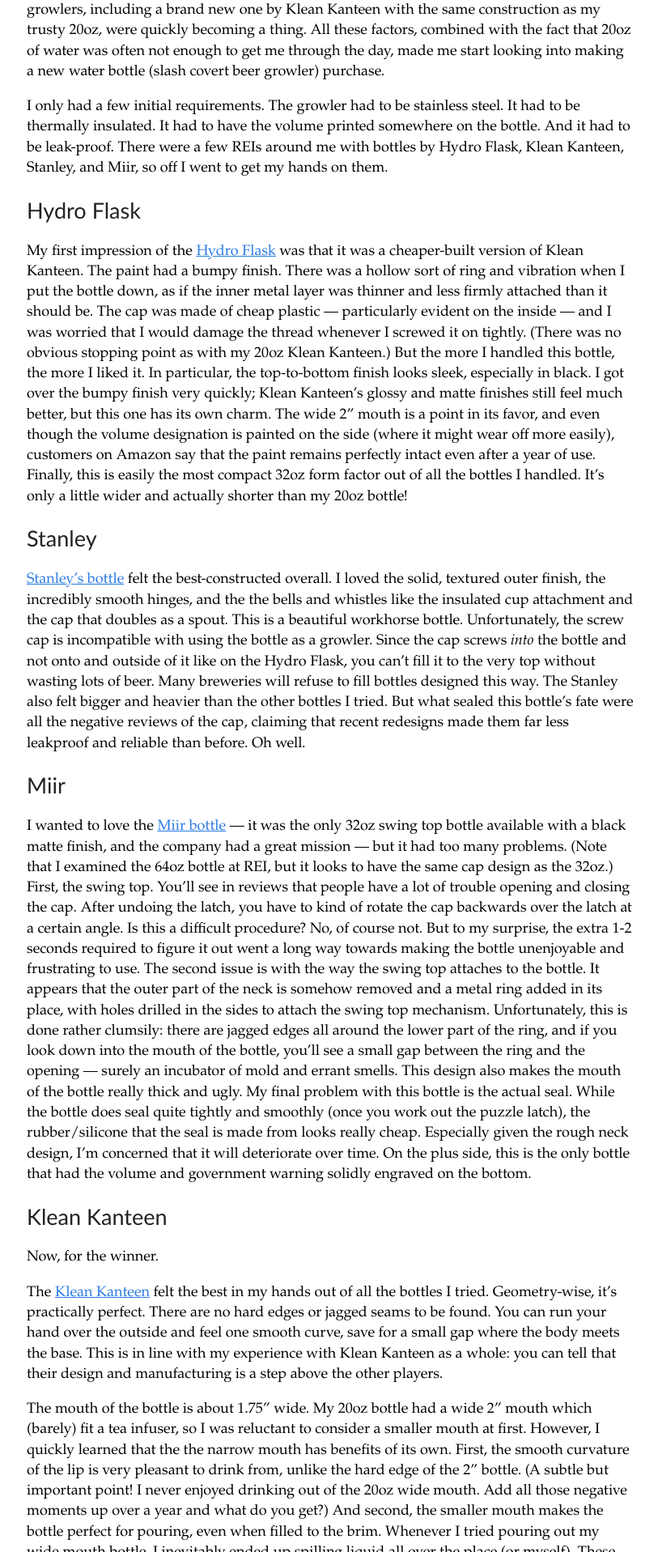
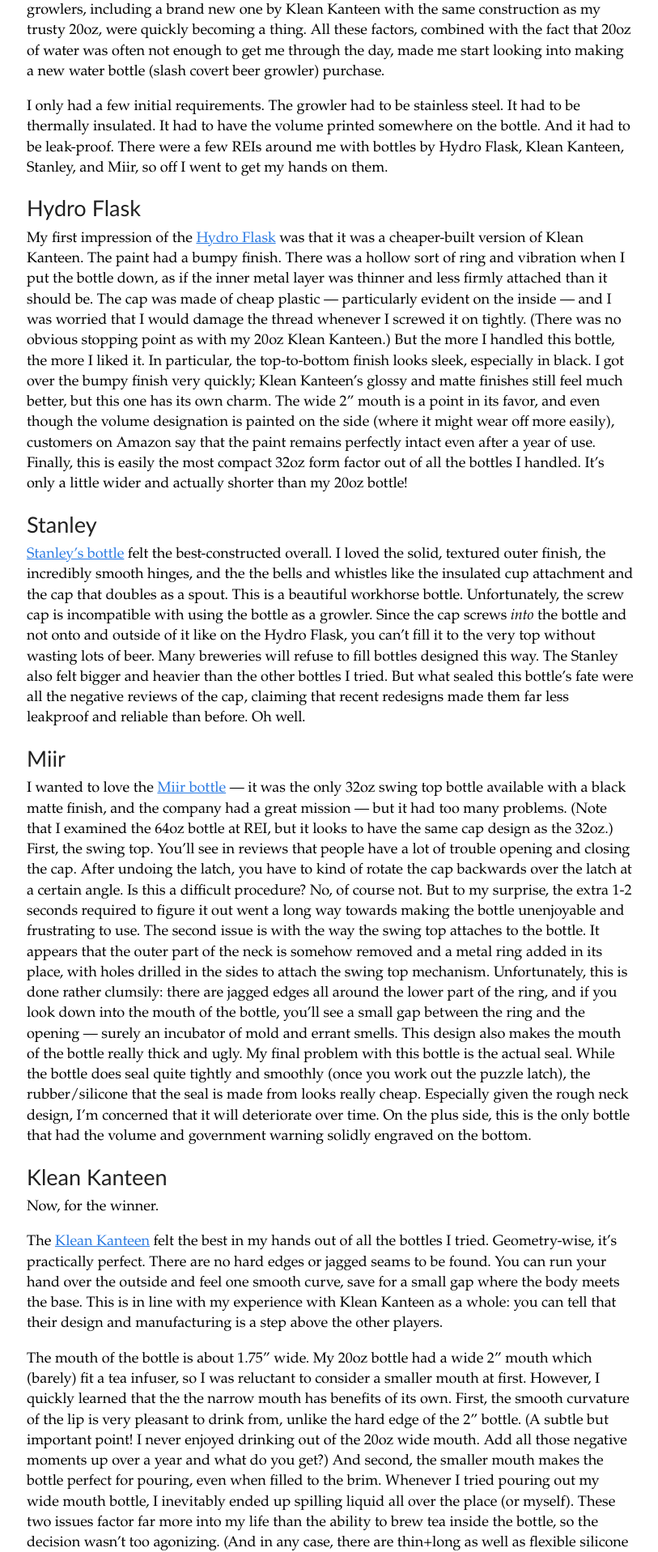
Before and after one commit to archagon/archagon.net, a Jekyll site: the page built from _posts/2015-09-09-the-klean-kanteen-32oz-insulated-stainless-steel-growler-with-swing-lok-cap.md, in a window 1280 px wide. Shown: the part 1501-3418 px from the top of the page at 81% size, without its empty margins (232-1045 px from the left). Built offline with Jekyll 4.4.1, drawn with Linux system fonts in a browser that asks for light colours.

Commit message:
Header margins for documents.

```diff
--- a/_sass/_base.scss
+++ b/_sass/_base.scss
@@ -130,6 +130,7 @@ h1, h2, h3, h4, h5, h6 {
 }
 
 h1 {
+    // AB: if you change the size, also change the margins etc. in document.scss
     font-size: 200%;
     font-weight: 600;
 }
@@ -140,6 +141,7 @@ h2 {
 h3 {
     font-size: 120%;
 }
+// AB: these should probably be never used in a document
 h4 {
     font-size: 110%;
 }
--- a/_sass/_document.scss
+++ b/_sass/_document.scss
@@ -88,6 +88,41 @@ $post-list-spacing-unit-small: 1.5rem;
                     visibility: hidden;
                 }
             }
+        }
+    }
+}
+
+// content header spacing
+.document-post {
+    .section-content {
+        h1 {
+            $size: 2.0;
+            $adj-spacing: ($spacing-unit / $size);
+            margin-top: #{ $size / 2 }em;
+            //margin-bottom: -$adj-spacing / 2;
+            margin-bottom: 0;
+        }
+        h2 {
+            $size: 1.5;
+            $adj-spacing: ($spacing-unit / $size);
+            margin-top: #{ $size / 2 }em;
+            margin-bottom: -$adj-spacing / 2;
+        }
+        h3 {
+            $size: 1.2;
+            $adj-spacing: ($spacing-unit / $size);
+            margin-top: #{ $size / 2 }em;
+            margin-bottom: -$adj-spacing / 2;
+        }
+
+        hr + h1 {
+            margin-top: 0.67em; //from normalize
+        }
+        hr + h2 {
+            margin-top: 0.67em; //from normalize
+        }
+        hr + h3 {
+            margin-top: 0.67em; //from normalize
         }
     }
 }
```
